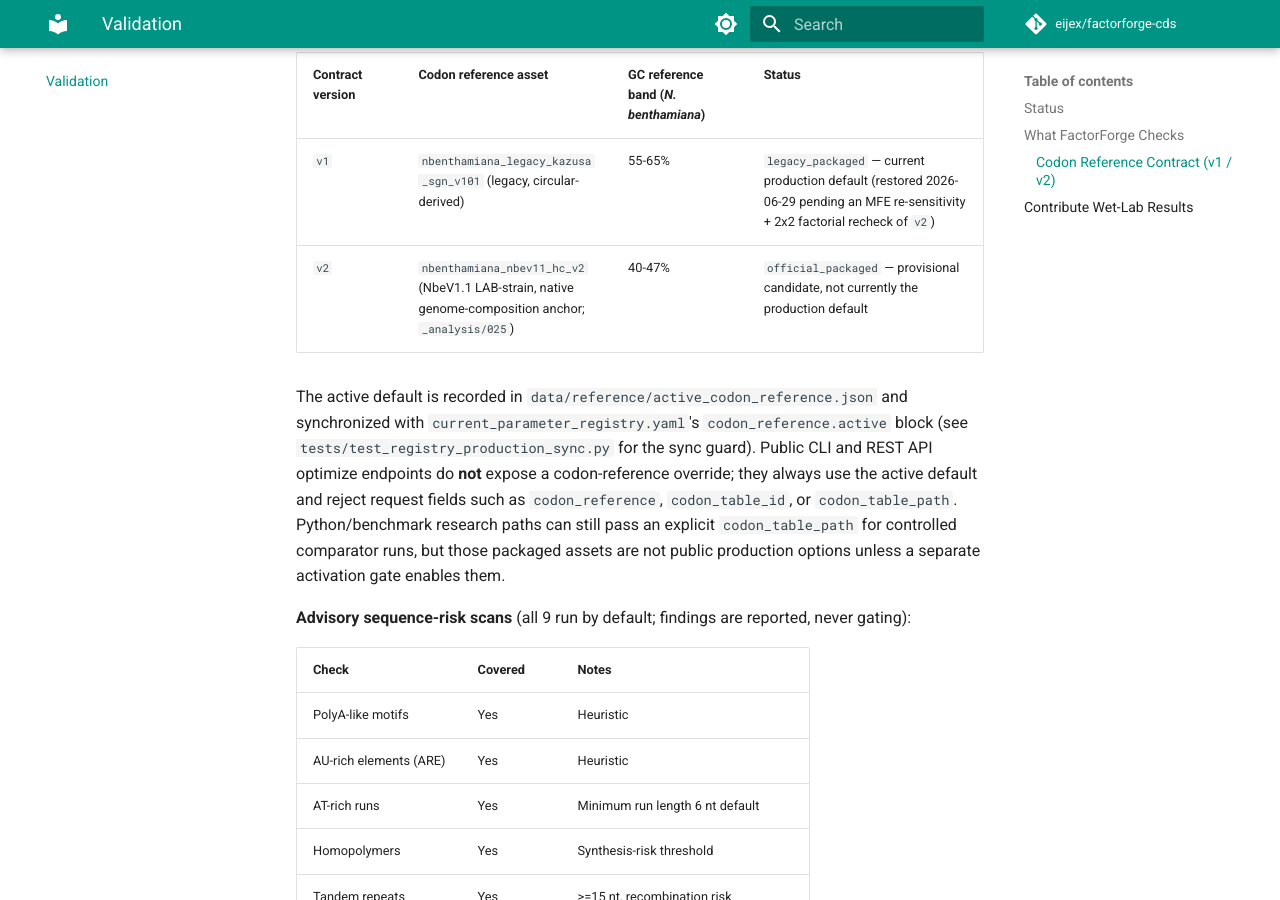
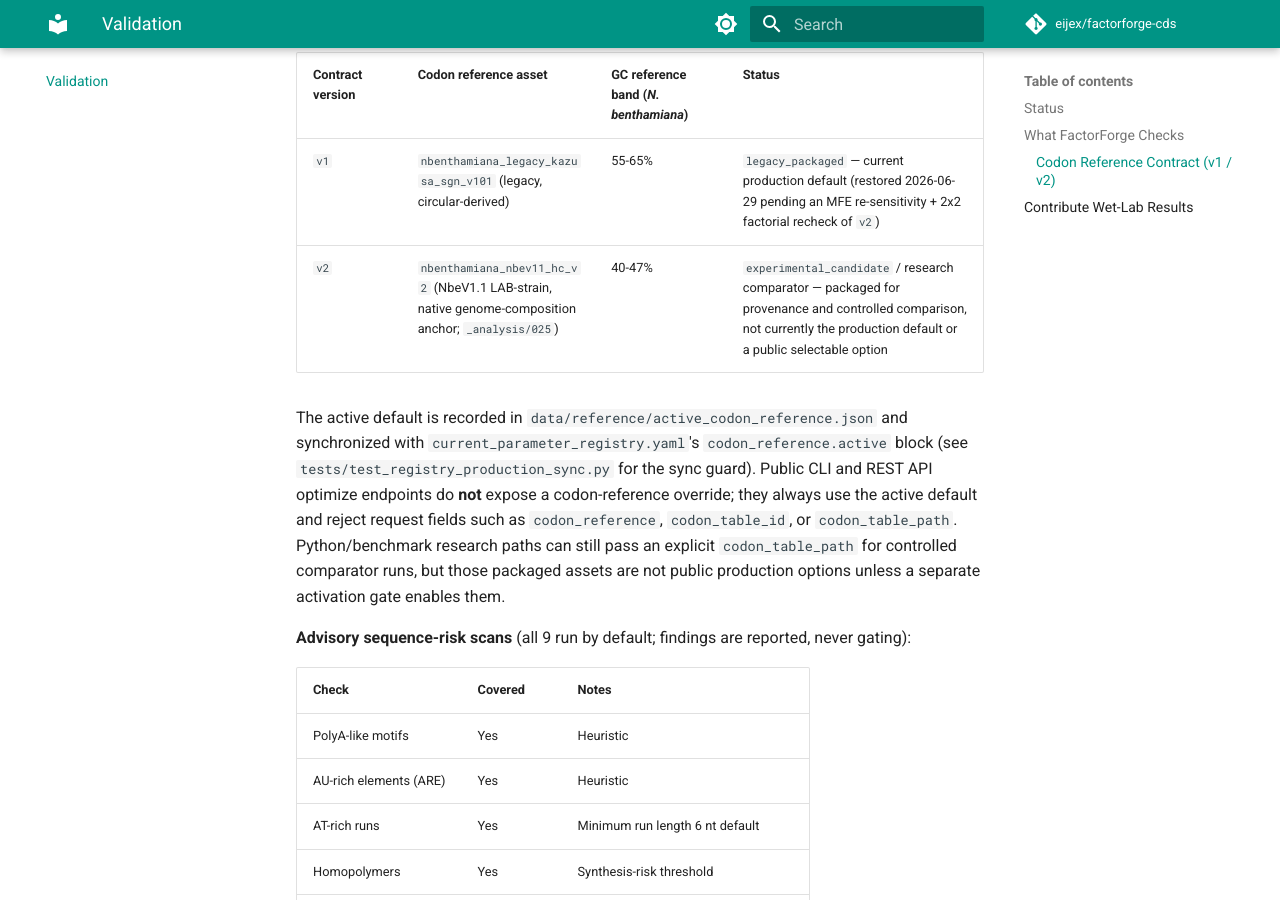
Before and after one commit to eijex/factorforge-cds, an MkDocs documentation site: the page built from docs/validation.md, in a window 1280 px wide and 900 px high, scrolled down 1371 px. Built offline with MkDocs 1.6.1 and Material for MkDocs 9.7.7, drawn with Linux system fonts in a browser that asks for light colours; comment, search, counter and statistics services are not loaded.

Commit message:
Align reference candidate surface wording

```diff
--- a/docs/validation.md
+++ b/docs/validation.md
@@ -42,7 +42,7 @@ against.
 | Contract version | Codon reference asset | GC reference band (*N. benthamiana*) | Status |
 |---|---|---|---|
 | `v1` | `nbenthamiana_legacy_kazusa_sgn_v101` (legacy, circular-derived) | 55-65% | `legacy_packaged` — current production default (restored 2026-06-29 pending an MFE re-sensitivity + 2x2 factorial recheck of `v2`) |
-| `v2` | `nbenthamiana_nbev11_hc_v2` (NbeV1.1 LAB-strain, native genome-composition anchor; `_analysis/025`) | 40-47% | `official_packaged` — provisional candidate, not currently the production default |
+| `v2` | `nbenthamiana_nbev11_hc_v2` (NbeV1.1 LAB-strain, native genome-composition anchor; `_analysis/025`) | 40-47% | `experimental_candidate` / research comparator — packaged for provenance and controlled comparison, not currently the production default or a public selectable option |
 
 The active default is recorded in `data/reference/active_codon_reference.json`
 and synchronized with `current_parameter_registry.yaml`'s `codon_reference.active`
--- a/src/factorforge/registry/current_parameter_registry.yaml
+++ b/src/factorforge/registry/current_parameter_registry.yaml
@@ -179,7 +179,7 @@ codon_reference:
     note: "Job 168 / v3.3.0 (_analysis/025) promoted nbenthamiana_nbev11_hc_v2 (see codon_reference.candidate below) to production default and released it as part of v3.2.7. Provisionally reverted to this asset (restored as production default) pending an MFE re-sensitivity + 2x2 factorial recheck of the v2 candidate. See data/reference/active_codon_reference.json and data/reference/codon_table_manifest.json."
   candidate:
     id: nbenthamiana_nbev11_hc_v2
-    asset_type: official_packaged
+    asset_type: experimental_candidate
     codon_reference_contract_version: v2
     species: Nicotiana benthamiana
     ncbi_taxid: 4100
@@ -190,4 +190,4 @@ codon_reference:
     isoform_policy: "longest_isoform_per_gene_locus (scripts/build_codon_profile.py)"
     sha256: "686f12f2881b00a45246670e6c73e10d2254854577c5323ceb19a9ee58ee87dd"
     claim_boundary: "Configured in-silico codon reference only; not wet-lab validation or yield prediction. Native AT-rich composition is not equivalent to expression-superior composition."
-    note: "Promoted to production default in Job 168 / v3.3.0 (_analysis/025) and shipped as part of v3.2.7 on 2026-06-29. Provisionally un-promoted (not deleted) pending an MFE re-sensitivity + 2x2 factorial recheck; see data/reference/codon_table_manifest_nbev11_hc_v2.json."
+    note: "Promoted to production default in Job 168 / v3.3.0 (_analysis/025) and shipped as part of v3.2.7 on 2026-06-29. Provisionally un-promoted (not deleted) to experimental_candidate / research-comparator status pending an MFE re-sensitivity + 2x2 factorial recheck; see data/reference/reference_policy_manifest.json and data/reference/codon_table_manifest_nbev11_hc_v2.json. Not a public selectable option."
```
Also changed, not shown: docs/changelog.md (+1 -1 lines), 3 other files.
